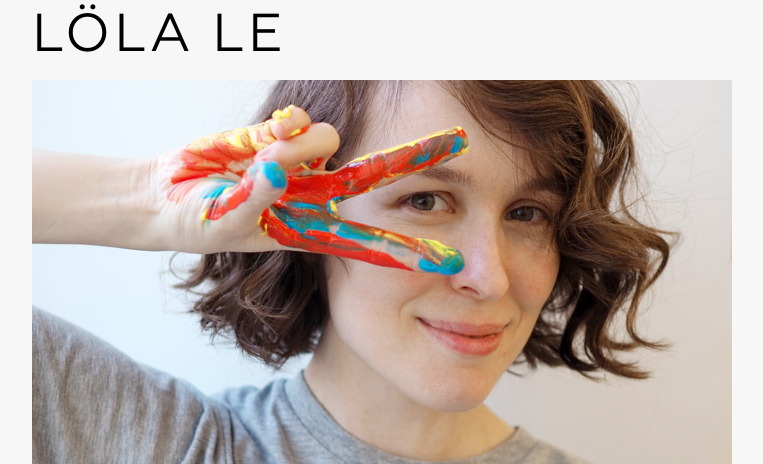
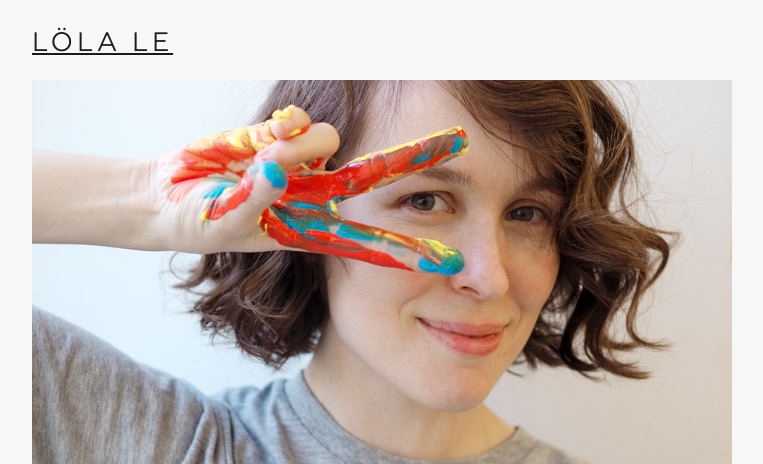
Before and after one commit to leindustrial/python_django_blog, a Django app: page / in a window 1280 px wide. Shown: the top 464 px of the page, without its empty margins (258-1021 px from the left). Run offline with Django 3.2, Linux system fonts and the light colour scheme; data that the repository does not hold is empty.

Commit message:
added blocks

```diff
--- a/le_posts/templates/le_posts/base.html
+++ b/le_posts/templates/le_posts/base.html
@@ -14,7 +14,7 @@
 <body>
         <div class="sitebody">
             <header class="header">
-                <div class="name">Löla Le</div>
+                <div class="name"><a class="link" href="/">Löla Le</a></div>
                 {% block content0 %}
                 {% endblock %}
             </header>
```
